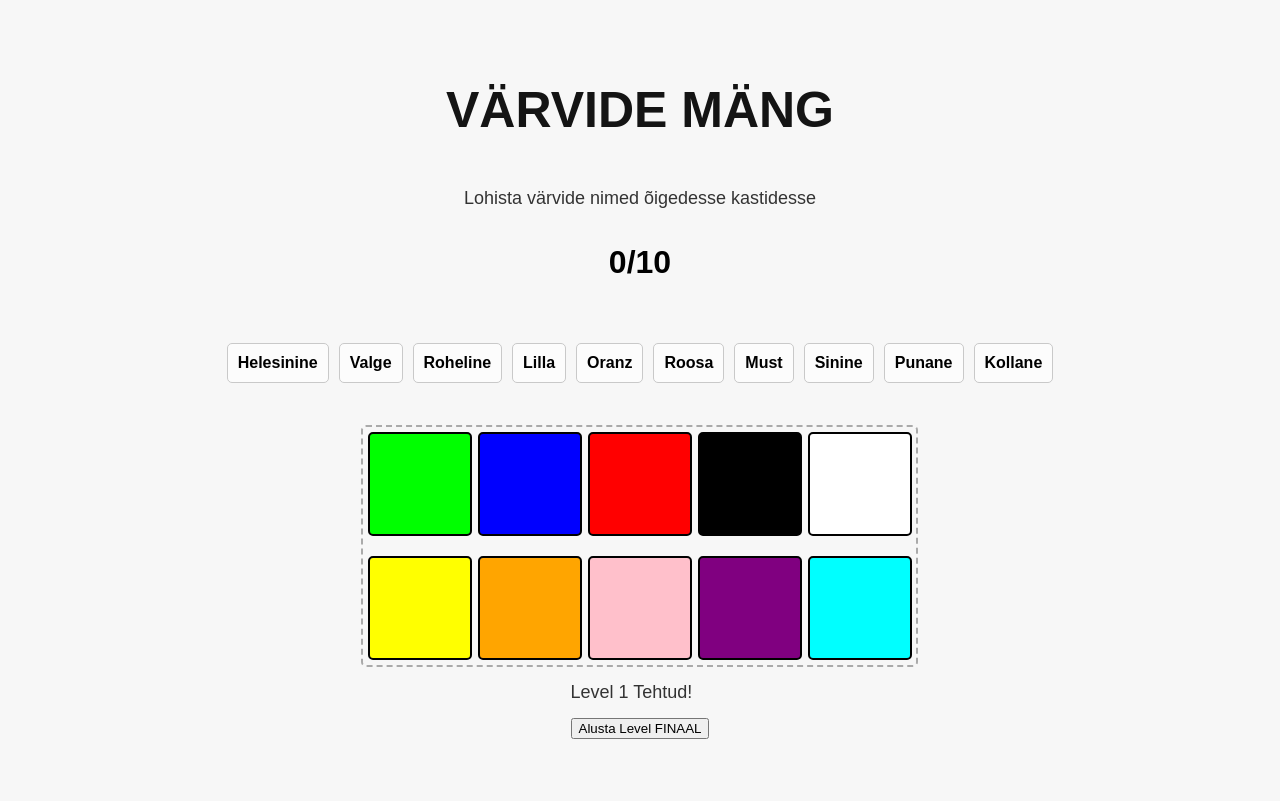
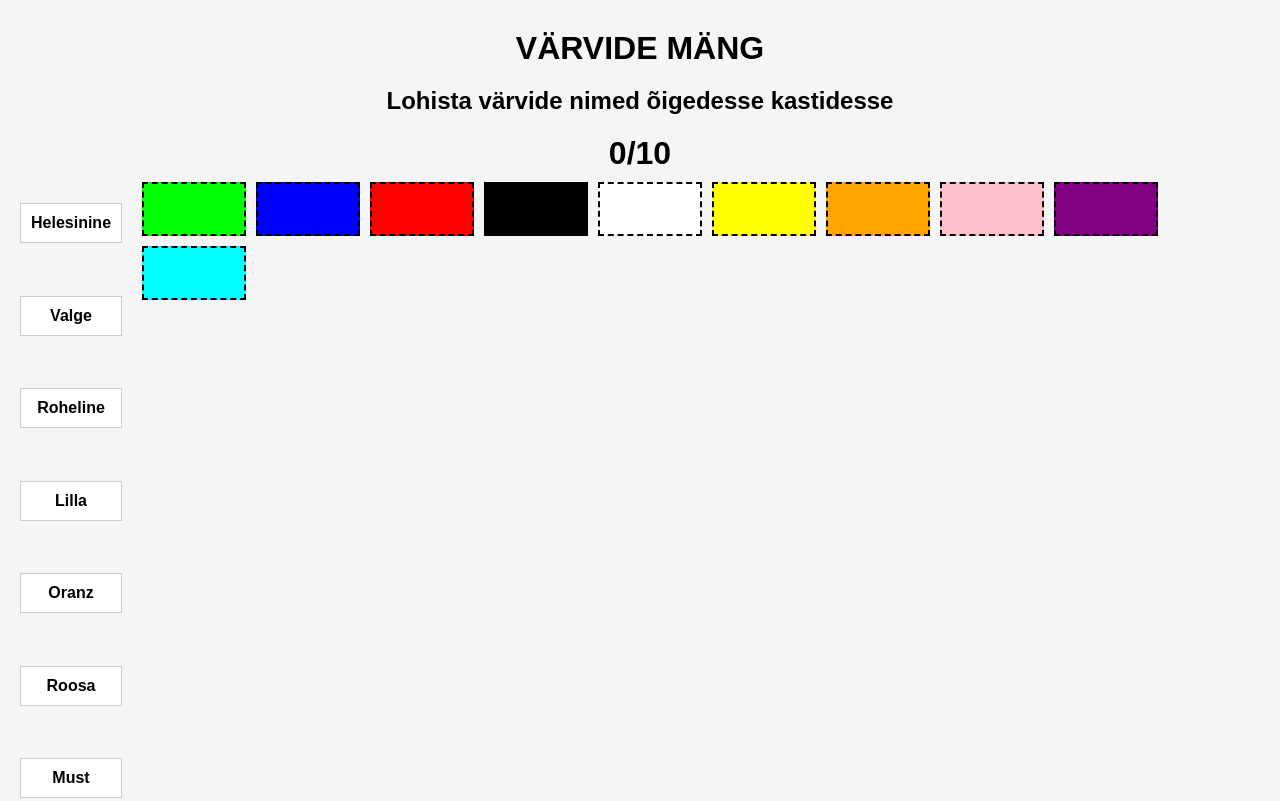
Before and after one commit to phoodd/phoodd.github.io, a plain HTML site: page index.html in a window 1280 px wide. Shown: the top 801 px of the page. Drawn offline with Linux system fonts and the light colour scheme.

Commit message:
Update styles.css

```diff
--- a/styles.css
+++ b/styles.css
@@ -1,83 +1,69 @@
 body {
-    font-family: 'Arial', sans-serif;
+    font-family: Arial, sans-serif;
+    text-align: center;
+    background-color: #f5f5f5;
     margin: 0;
-    padding: 0;
-    display: flex;
-    flex-direction: column;
-    align-items: center;
-    justify-content: center;
-    height: 100vh;
-    background-color: #f7f7f7;
+    padding: 20px;
 }
 
 h1 {
-    margin-top: 20px;
+    margin: 10px;
+}
+
+h2 {
+    margin: 20px 0;
 }
 
 #game-area {
     display: flex;
-    flex-direction: column;
-    align-items: center;
-    margin-top: 20px;
+    justify-content: center;
+    align-items: flex-start;
+    gap: 20px;
 }
 
 #choices {
+    display: flex;
+    flex-direction: column;
+    gap: 10px;
+}
+
+#boxes {
     display: flex;
     flex-wrap: wrap;
     gap: 10px;
 }
 
 .color-choice {
-    cursor: pointer;
+    background-color: #fff;
     padding: 10px;
-    background-color: rgb(252, 252, 252);
-    border-radius: 5px;
-    border: 0.5px solid rgb(201, 201, 201);
-}
-
-#boxes {
-    display: grid;
-    grid-template-columns: repeat(5, 100px);
-    grid-gap: 10px;
-    margin-top: 20px;
-    padding-right: 13px;
-}
-
-.drop-area {
-    min-height: 100px;
-    border: 2px dashed #aaa;
-    border-radius: 5px;
-    display: flex;
-    align-items: center;
-    justify-content: center;
+    border: 1px solid #ccc;
+    cursor: grab;
 }
 
 .box {
     width: 100px;
-    height: 100px;
-    border-radius: 5px;
-    margin: 5px;
-    position: relative;
-    border: 2px solid black;
+    height: 50px;
+    border: 2px dashed #000;
+    display: flex;
+    justify-content: center;
+    align-items: center;
 }
 
 .color-name {
-    position: absolute;
+    font-size: 14px;
+}
+
+#level-popup {
+    position: fixed;
     top: 50%;
     left: 50%;
     transform: translate(-50%, -50%);
-    color: white;
-    text-shadow: -1px 0 black, 0 1px black, 1px 0 black, 0 -1px black;
+    background-color: #fff;
+    border: 2px solid #000;
+    padding: 20px;
+    box-shadow: 0 0 10px rgba(0, 0, 0, 0.1);
 }
 
-h2 {
-    font-weight: 100;
-    color: rgb(51, 51, 51);
-    font-size: large;
+.hidden {
+    display: none;
 }
-
-.abc {
-    font-weight: 900;
-    font-size: 50px;
-    color: rgb(20, 20, 20);
-}
```
